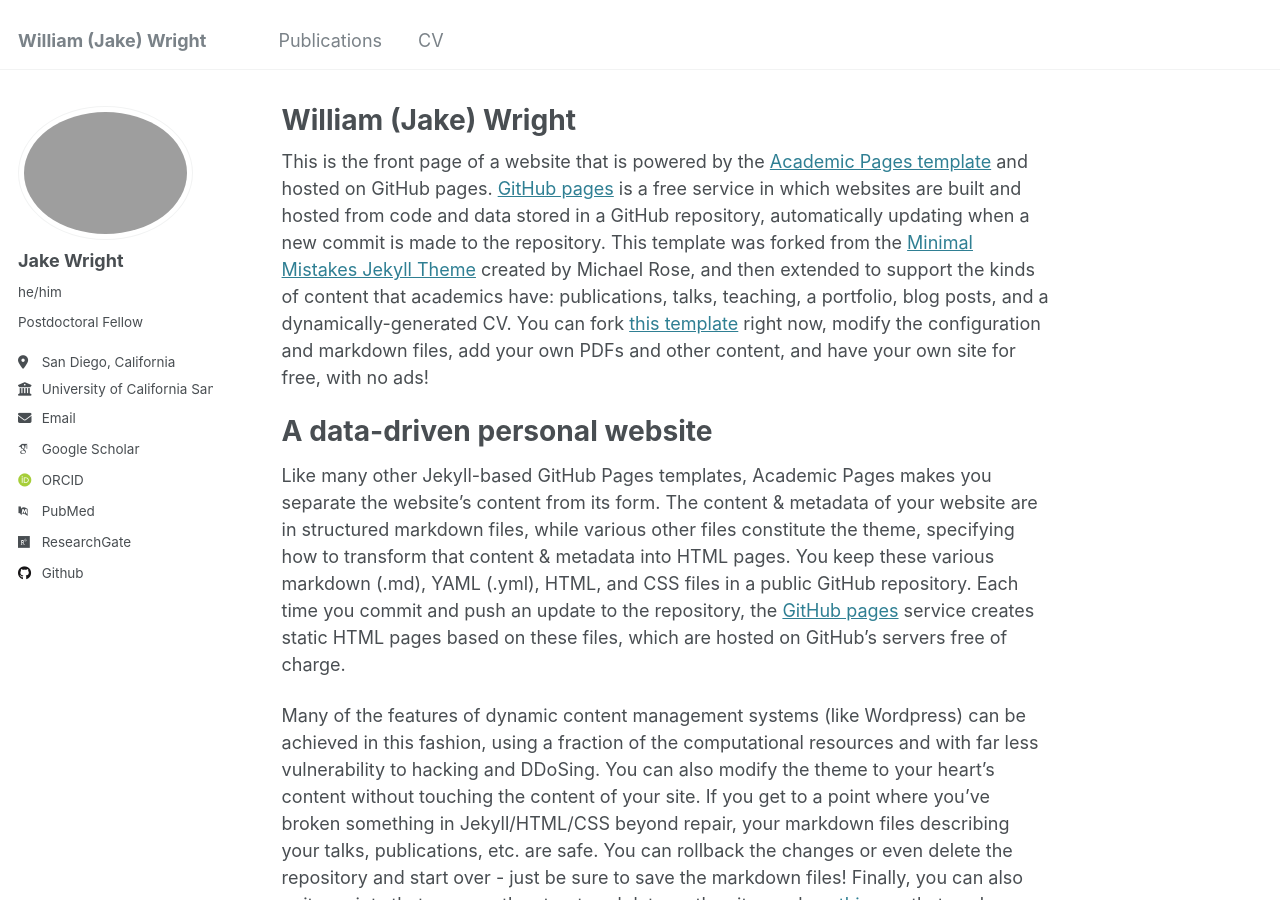
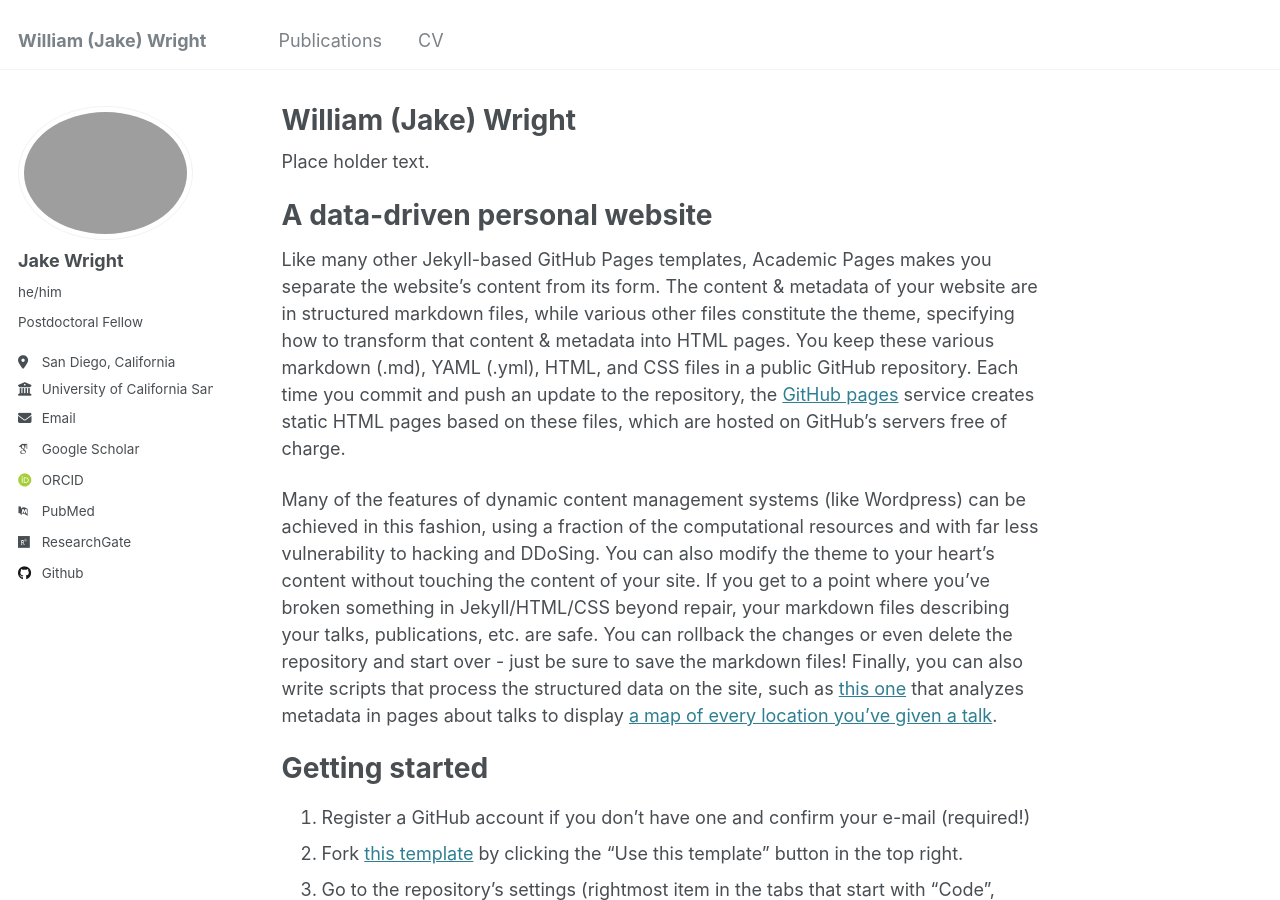
Before and after one commit to wjakewright/wjakewright.github.io, a Jekyll site: the page built from _pages/about.md, in a window 1280 px wide and 900 px high. Built offline with Jekyll 4.4.1, drawn with Linux system fonts in a browser that asks for light colours; some web fonts are replaced.

Commit message:
Update about.md

```diff
--- a/_pages/about.md
+++ b/_pages/about.md
@@ -7,7 +7,7 @@ redirect_from:
   - /about.html
 ---
 
-This is the front page of a website that is powered by the [Academic Pages template](https://github.com/academicpages/academicpages.github.io) and hosted on GitHub pages. [GitHub pages](https://pages.github.com) is a free service in which websites are built and hosted from code and data stored in a GitHub repository, automatically updating when a new commit is made to the repository. This template was forked from the [Minimal Mistakes Jekyll Theme](https://mmistakes.github.io/minimal-mistakes/) created by Michael Rose, and then extended to support the kinds of content that academics have: publications, talks, teaching, a portfolio, blog posts, and a dynamically-generated CV. You can fork [this template](https://github.com/academicpages/academicpages.github.io) right now, modify the configuration and markdown files, add your own PDFs and other content, and have your own site for free, with no ads!
+Place holder text.
 
 A data-driven personal website
 ======
```
